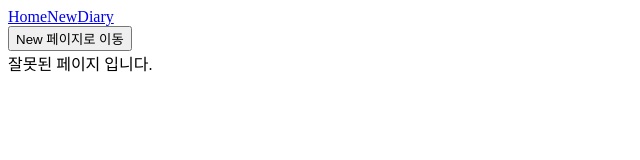
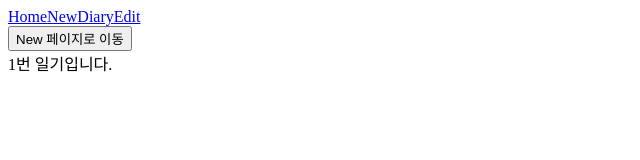
Before and after one commit to kim-hoyoung/emotionalDiary, a React (Vite) app in the folder emotionalDiary/: page /Edit/1 in a window 1280 px wide. Shown: the top 160 px of the page, without its empty margins (0-640 px from the left). Built offline with nearby package versions, Linux system fonts and the light colour scheme.

Commit message:
feat: Edit 페이지 추가 및 동적경로 설정

```diff
--- a/emotionalDiary/src/App.jsx
+++ b/emotionalDiary/src/App.jsx
@@ -4,6 +4,7 @@
 import Diary from "./pages/Diary";
 import New from "./pages/New";
 import Notfound from "./pages/Notfound";
+import Edit from "./pages/Edit";
 
 // 1. "/" : 모든 일기를 조회하는 Home 페이지
 // 2. "/new" : 새로운 일기를 작성하는 New 페이지
@@ -26,12 +27,14 @@
         <Link to={"/"}>Home</Link>
         <Link to={"/new"}>New</Link>
         <Link to={"/Diary"}>Diary</Link>
+        <Link to={"/Edit"}>Edit</Link>
       </div>
       <button onClick={onClickButton}>New 페이지로 이동</button>
       <Routes>
         <Route path="/" element={<Home />} />
         <Route path="/new" element={<New />} />
         <Route path="/Diary/:id" element={<Diary />} />
+        <Route path="/Edit/:id" element={<Edit />} />
         <Route path="*" element={<Notfound />} />
       </Routes>
     </>
--- /dev/null
+++ b/emotionalDiary/src/pages/Edit.jsx
@@ -0,0 +1,9 @@
+import { useParams } from "react-router-dom"; //URL parameter로 동적 경로 설정
+
+const Edit = () => {
+  const params = useParams();
+
+  return <div>{params.id}번 일기입니다.</div>;
+};
+
+export default Edit;
```
